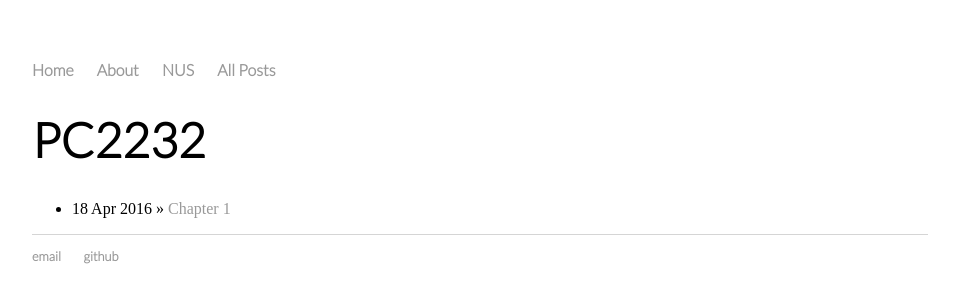
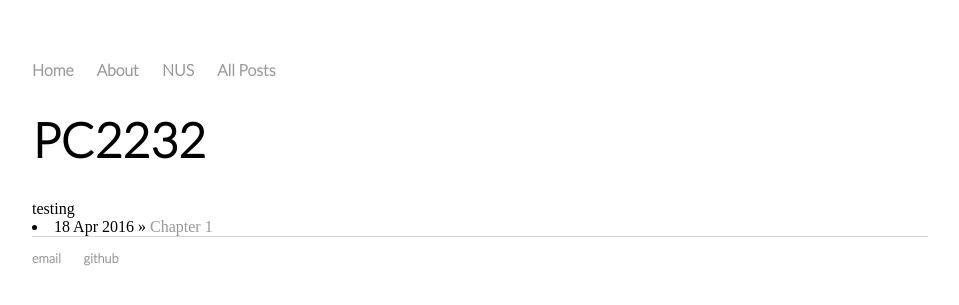
Before and after one commit to serriferous/initial.github.io, a Jekyll site: the page built from PC2232.html, in a window 1280 px wide. Shown: the top 305 px of the page, without its empty margins (160-1119 px from the left). Built offline with Jekyll 4.4.1, drawn with Linux system fonts in a browser that asks for light colours.

Commit message:
Update PC2232.html

```diff
--- a/PC2232.html
+++ b/PC2232.html
@@ -3,8 +3,7 @@ layout: default
 title: PC2232
 ---
 	<h1>{{ page.title }}</h1>
-	<ul class="PC2232">
-
+testing
 	  {% for PC2232 in site.categories.PC2232 %}
 	    <li><span>{{ PC2232.date | date_to_string }}</span> » <a href="{{ PC2232.url }}" title="{{ PC2232.title }}">{{ PC2232.title }}</a></li>
 	  {% endfor %}
```
